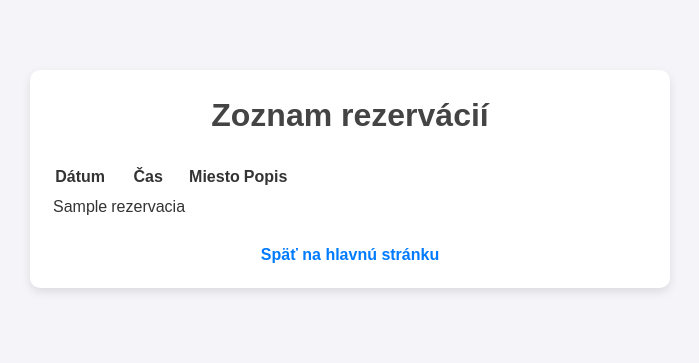
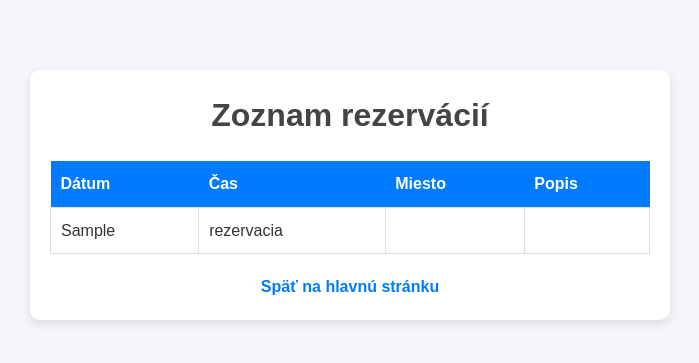
Before and after one commit to Markou07/ProjektOPG, a Flask app: template templates/rezervacie.html in a window 1280 px wide. Shown: the top 363 px of the page, without its empty margins (290-989 px from the left). Run offline with Flask 3, Linux system fonts and the light colour scheme; the template is opened without the code that fills it: most values are stand-ins (such as "Sample title", 1, 10 or a date in 2020).

Commit message:
css tabulka

```diff
--- a/static/style.css
+++ b/static/style.css
@@ -84,3 +84,29 @@ a.link {
 a.link:hover {
     text-decoration: underline;
 }
+/* stylovanie tabulky */
+table {
+    width: 100%;
+    border-collapse: collapse;
+    margin-top: 20px;
+}
+
+thead th {
+    background-color: #007bff;
+    color: #fff;
+    text-align: left;
+    padding: 10px;
+}
+
+tbody td {
+    padding: 10px;
+    border: 1px solid #ddd;
+}
+
+tbody tr:nth-child(even) {
+    background-color: #f9f9f9;
+}
+
+tbody tr:hover {
+    background-color: #f1f1f1;
+}
```
